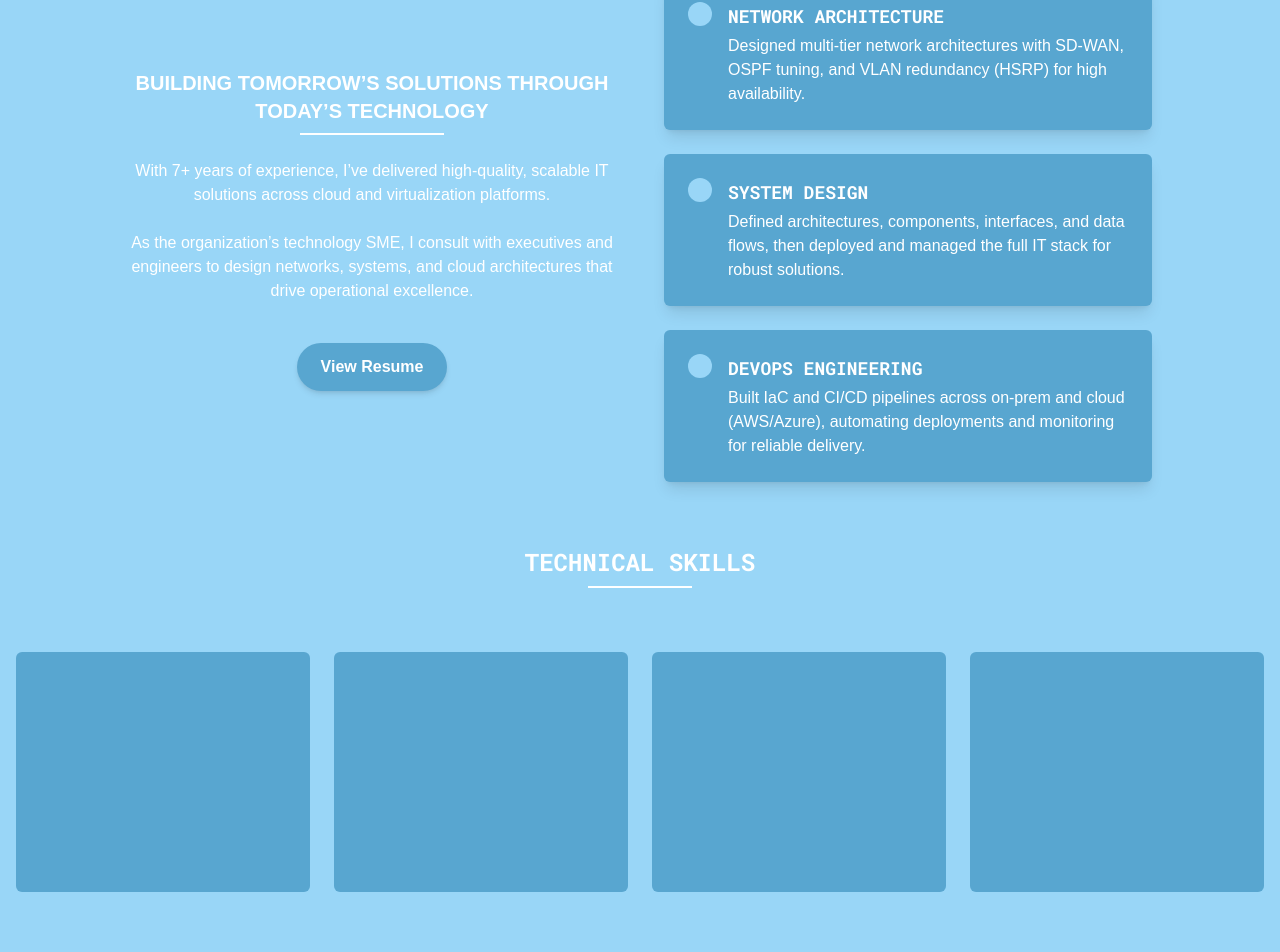
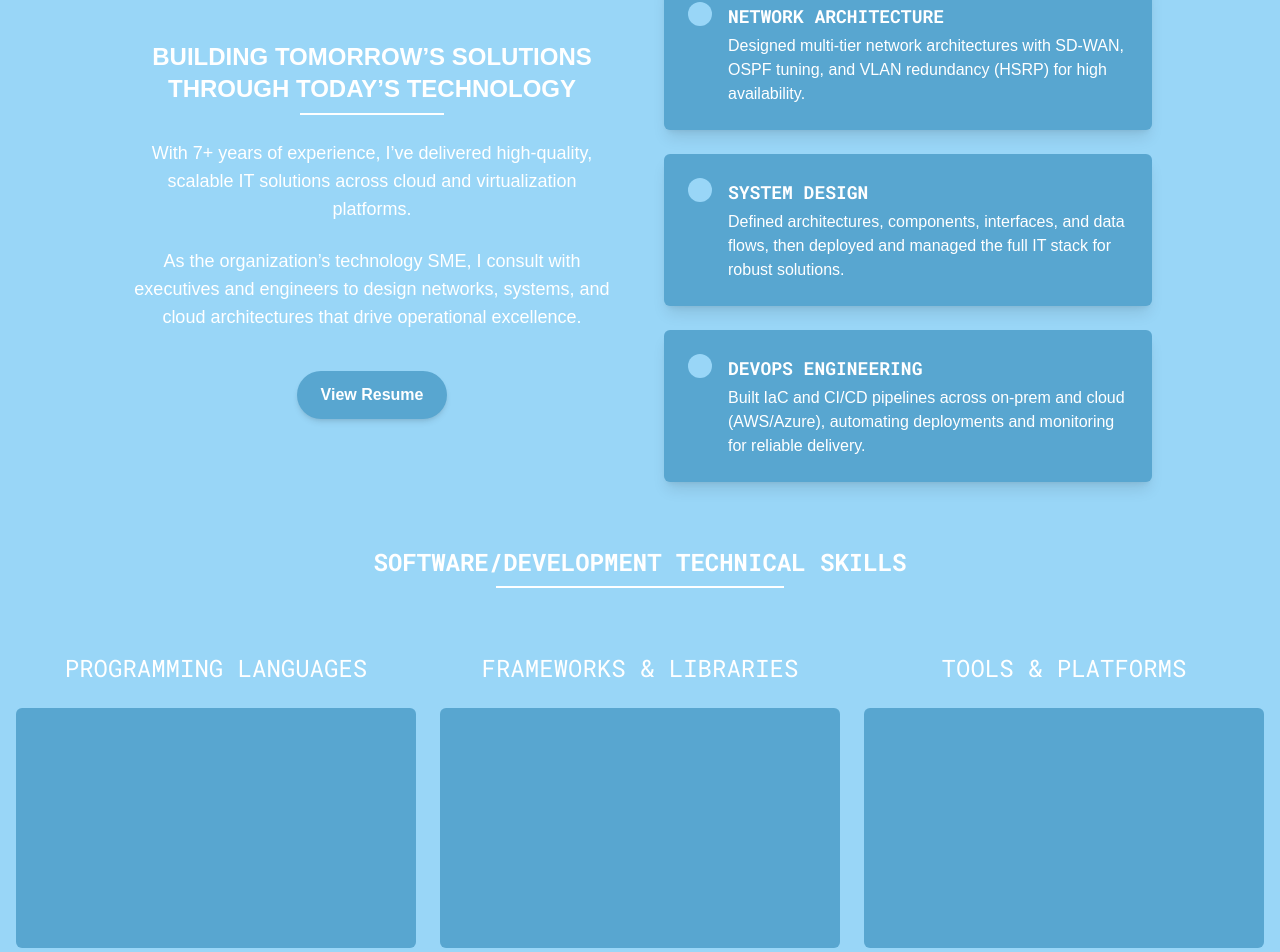
Before and after one commit to jjrox2167/portfolliowebsite, a Next.js app: page / in a window 1280 px wide. Shown: the part 1038-1990 px from the top of the page. Built offline with nearby package versions, Linux system fonts and the light colour scheme.

Commit message:
updated the 'AboutSection' within portfolio website with animations. still left incomplete.

```diff
--- a/package.json
+++ b/package.json
@@ -9,7 +9,9 @@
     "lint": "next lint"
   },
   "dependencies": {
+    "@gsap/react": "^2.1.2",
     "clsx": "^2.1.1",
+    "gsap": "^3.13.0",
     "motion": "^12.23.12",
     "next": "15.4.4",
     "react": "19.1.0",
--- a/src/components/AboutSection.tsx
+++ b/src/components/AboutSection.tsx
@@ -1,16 +1,55 @@
 'use client';
 import * as motion from 'motion/react-client';
+import {
+  SiHtml5,
+  SiDocker,
+  SiGithub,
+  SiReact,
+  SiTailwindcss,
+  SiNextdotjs,
+  SiTypescript,
+} from 'react-icons/si';
 import React from 'react';
+
+const containerVariants = {
+  hidden: {},
+  show: {
+    transition: {
+      staggerChildren: 0.2,
+      delayChildren: 0.3,
+    },
+  },
+};
+
+const cardVariants = {
+  hidden: { opacity: 0, y: 30 },
+  show: { opacity: 1, y: 0, transition: { duration: 0.5 } },
+};
+
+const skillsVariants = {
+  hidden: { opacity: 0, y: 30 },
+  show: { opacity: 1, y: 0, transition: { duration: 0.5 } },
+};
+
+  const skills = [
+    { label: 'HTML5', icon: <SiHtml5 className="text-orange-500" /> },
+    { label: 'Docker', icon: <SiDocker className="text-blue-500" /> },
+    { label: 'GitHub', icon: <SiGithub className="text-black" /> },
+    { label: 'React', icon: <SiReact className="text-blue-400" /> },
+    { label: 'Next.js', icon: <SiNextdotjs className="text-gray-900" /> },
+    { label: 'Tailwind', icon: <SiTailwindcss className="text-sky-400" /> },
+    { label: 'TypeScript', icon: <SiTypescript className="text-blue-600" /> },
+  ];
 
 export default function AboutSection() {
   return (
     <section className="py-20 px-4 relative bg-[#99D6F7]">
       {/* Heading */}
       <motion.h2
-        className="text-4xl font-roboto-mono font-bold text-white text-center mb-12"
-        initial={{ scale: 0.9, opacity: 0 }}
+        className="text-4xl font-roboto-mono font-bold text-white text-center mb-12 uppercase"
+        initial={{ scale: 0.8, opacity: 0 }}
         whileInView={{ scale: 1, opacity: 1 }}
-        transition={{ duration: 0.8, ease: 'easeIn' }}
+        transition={{ duration: 0.4, ease: 'easeIn' }}
         viewport={{ once: true }}
       >
 
@@ -23,17 +62,17 @@ export default function AboutSection() {
           className="space-y-6 text-white text-center"
           initial={{ x: -90, opacity: 0 }}
           whileInView={{ x: 0, opacity: 1 }}
-          transition={{ duration: 0.8, ease: 'easeInOut' }}
+          transition={{ duration: 0.6, ease: 'easeInOut' }}
           viewport={{ once: true }}
         >
-          <h3 className="text-xl font-bold uppercase">
+          <h3 className="text-2xl font-bold uppercase">
             Building Tomorrow’s Solutions Through Today’s Technology
             <span className='block w-36 h-0.5 bg-white mx-auto mt-2'></span>
           </h3>
-          <p>
+          <p className='text-lg'>
             With 7+ years of experience, I’ve delivered high-quality, scalable IT solutions across cloud and virtualization platforms.
           </p>
-          <p>
+          <p className='text-lg'>
             As the organization’s technology SME, I consult with executives and engineers to design networks, systems, and cloud architectures that drive operational excellence.
           </p>
           <button className="mt-4 px-6 py-3 bg-[#58a6d0] text-white rounded-full shadow-md font-semibold">
@@ -41,8 +80,15 @@ export default function AboutSection() {
           </button>
         </motion.div>
 
-        {/* Right cards without animation */}
-        <div className="grid grid-cols-1 gap-6">
+        {/* Right cards*/}
+{/* Right cards with animation */}
+<motion.div
+  className="grid grid-cols-1 gap-6"
+  variants={containerVariants}
+  initial="hidden"
+  whileInView="show"
+  viewport={{ once: true }}
+>
   {[
     {
       title: 'NETWORK ARCHITECTURE',
@@ -60,9 +106,10 @@ export default function AboutSection() {
         'Built IaC and CI/CD pipelines across on-prem and cloud (AWS/Azure), automating deployments and monitoring for reliable delivery.'
     }
   ].map((card, idx) => (
-            <div
+    <motion.div
       key={idx}
       className="gradient-border rounded-md bg-[#58a6d0] hover:bg-[#70a6d0] hover:scale-105 transition duration-200 ease-in-out shadow-lg p-6"
+      variants={cardVariants}
     >
       <div className="flex items-start gap-4">
         <div className="p-3 rounded-full bg-[#99D6F7]" />
@@ -73,22 +120,44 @@ export default function AboutSection() {
           <p className="text-white mt-1">{card.desc}</p>
         </div>
       </div>
-            </div>
+    </motion.div>
   ))}
-        </div>
+</motion.div>
+
         {/* bottom of About Me/ Title */}
       </div>
         <div className='container mx-auto max-w-5xl text-center py-16'>
-          <h1 className='font-roboto-mono text-white text-2xl font-bold uppercase'>Technical Skills
-            <span className='block w-26 h-0.5 bg-white mx-auto mt-2'></span>
+          <h1 className='font-roboto-mono text-white text-2xl font-bold uppercase'>Software/Development Technical Skills
+            <span className='block w-72 h-0.5 bg-white mx-auto mt-2'></span>
           </h1>
         </div>
-      <div className='container items-center mx-auto grid grid-cols-4 gap-6'>
-        <div className='gradient-border rounded-md bg-[#58a6d0] py-30'></div>
-        <div className='gradient-border rounded-md bg-[#58a6d0] py-30'></div>
-        <div className='gradient-border rounded-md bg-[#58a6d0] py-30'></div>
-        <div className='gradient-border rounded-md bg-[#58a6d0] py-30'></div>
+        <div className='container items-center mx-auto grid grid-cols-3 gap-6'>
+          <h2 className='text-white text-2xl font-roboto-mono justify text-center uppercase'>Programming Languages</h2>
+          <h2 className='text-white text-2xl font-roboto-mono justify text-center uppercase'>Frameworks & Libraries</h2>
+          <h2 className='text-white text-2xl font-roboto-mono justify text-center uppercase'>Tools & Platforms</h2>
+          <h2></h2>
         </div>
+
+
+        <motion.div
+        className='container items-center mx-auto grid grid-cols-3 gap-6'
+        variants={containerVariants}
+        initial="hidden"
+        whileInView={"show"}
+        viewport={{ once: true }}
+        >
+        <motion.div className='gradient-border rounded-md bg-[#58a6d0] py-30' variants={skillsVariants}>
+           {/*<div className="flex justify-center mb-2">
+
+            <SiHtml5 className="text-5xl text-orange-500 bg-white rounded-lg py-1 w-15" />
+
+          </div>
+          */}
+        </motion.div>
+        <motion.div className='gradient-border rounded-md bg-[#58a6d0] py-30' variants={skillsVariants}></motion.div>
+        <motion.div className='gradient-border rounded-md bg-[#58a6d0] py-30' variants={skillsVariants}></motion.div>
+      </motion.div>
+
 
     </section>
   );
```
Also changed, not shown: 1 other file (tests, documents, lock files or other folders). Lines whose indentation alone changed are shown as unchanged.
